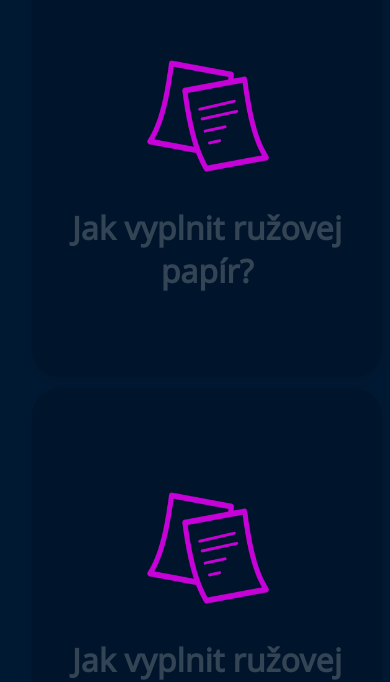
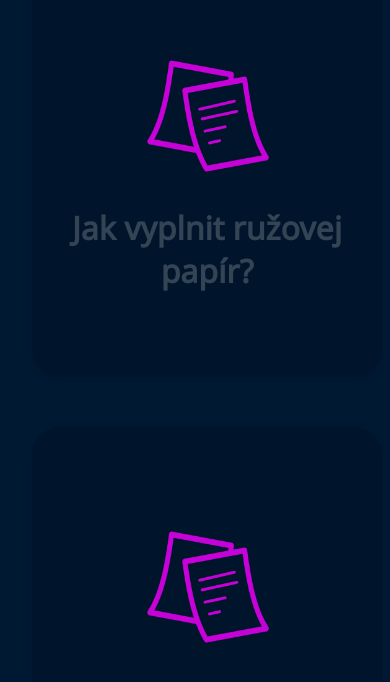
Before and after one commit to Miraneek/FinanciSvetNextJS, a Next.js app: page / in a window 390 px wide. Shown: the part 1163-1845 px from the top of the page. Built offline with nearby package versions, Linux system fonts and the light colour scheme.

Commit message:
🤷‍♂️🤷‍♂️🤷‍♂️

```diff
--- a/src/components/otherComponents/CardSextion/CardDone/CardDone.module.css
+++ b/src/components/otherComponents/CardSextion/CardDone/CardDone.module.css
@@ -7,6 +7,7 @@
 
 @media screen and (max-width: 900px) {
     .flex{
+        gap: 13vw;
         width: 100%;
         flex-direction: column;
         align-items: center;
```
